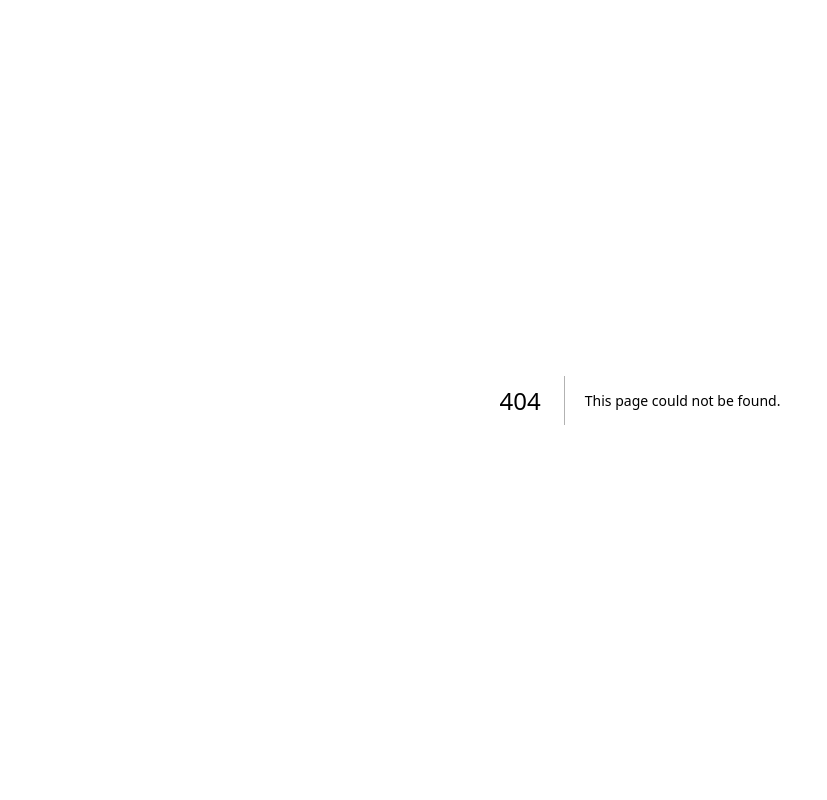
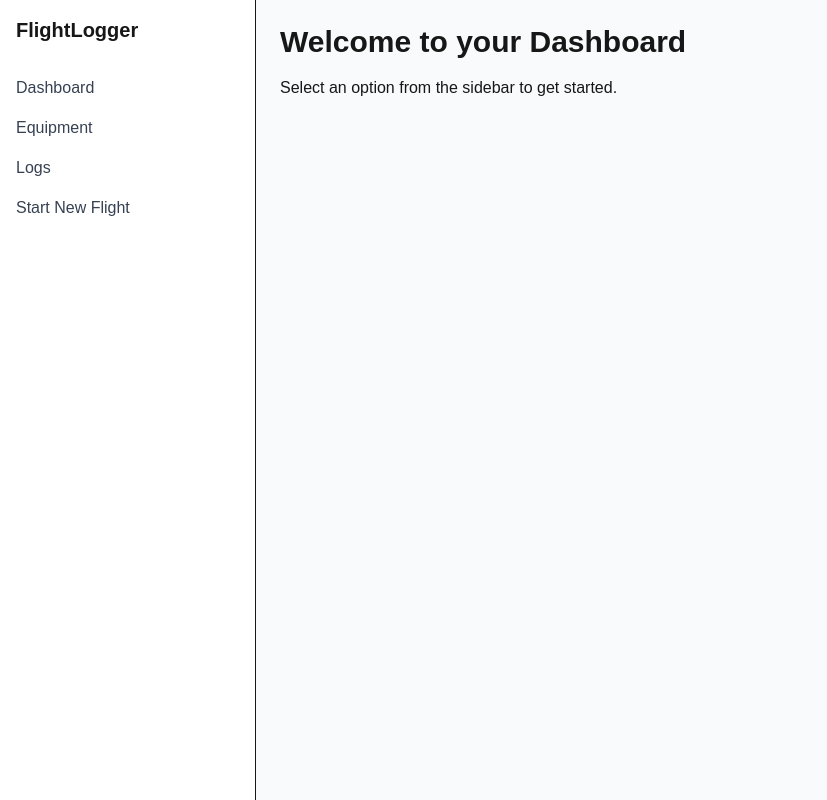
Before and after one commit to opsecfreak/FlightReady-UAV, a Next.js app in the folder flightlogger-app/: page /dashboard in a window 1280 px wide. Before the commit this address had no page. Shown: the whole page, without its empty margins (0-827 px from the left). Built offline with nearby package versions, Linux system fonts and the light colour scheme.

Commit message:
Create dashboard layout with sidebar

```diff
--- /dev/null
+++ b/flightlogger-app/src/app/dashboard/page.tsx
@@ -0,0 +1,8 @@
+export default function DashboardHome() {
+  return (
+    <div>
+      <h1 className="text-3xl font-bold mb-4">Welcome to your Dashboard</h1>
+      <p className="mb-8">Select an option from the sidebar to get started.</p>
+    </div>
+  );
+}
```
